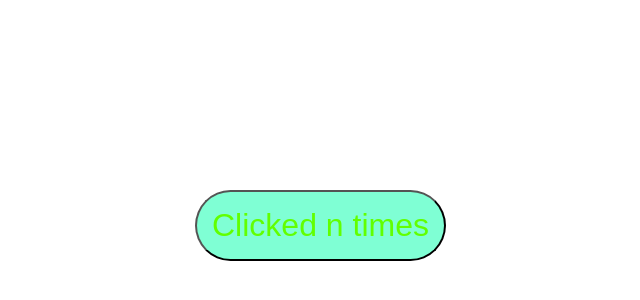
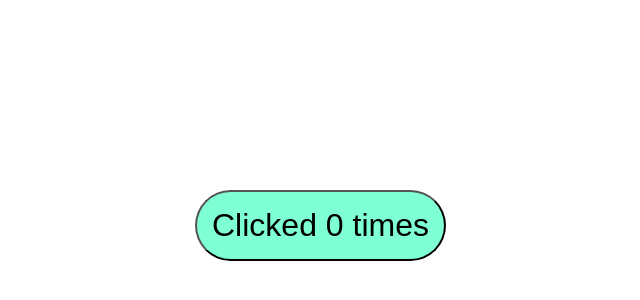
Before and after one commit to ennajari/react_ENIAD, a React (Create React App) app in the folder ennajari/: page / in a window 1280 px wide. Shown: the part 450-750 px from the top of the page, without its empty margins (381-1021 px from the left). Built offline with nearby package versions, Linux system fonts and the light colour scheme.

Commit message:
Ecrivez un composant qui contient un bouton avec le texte initial « Clicked 0 times », après le clic sur le bouton, incrémenter le compteur de cliques : « Clicked 1 times », « Clicked 2 times »,…

```diff
--- a/ennajari/src/App.css
+++ b/ennajari/src/App.css
@@ -39,12 +39,12 @@
 .btn{
   margin: 50% 0% 0% 45%;
   padding: 15px;
-  color: rgb(98, 255, 0);
+  color: rgb(0, 0, 0);
   background-color: aquamarine;
   border-radius: 12em;
   font-size: xx-large;
 }
 .btn:hover{
-  background-color: lightgreen;
+  background-color: rgb(110, 171, 151);
   cursor: pointer;
 }
--- a/ennajari/src/App.js
+++ b/ennajari/src/App.js
@@ -1,9 +1,17 @@
+import React, { useState } from 'react';
 import './App.css';
+
 function App() {
+  const [clickCount, setClickCount] = useState(0);
+
+  const handleClick = () => {
+    setClickCount(clickCount + 1);
+  };
+
   return (
-         <>
-         <button className="btn" onclick="activateLasers()">Clicked n times</button>
-         </>
+    <>
+      <button className="btn" onClick={handleClick}>Clicked {clickCount} times</button>
+    </>
   );
 }
 
```
